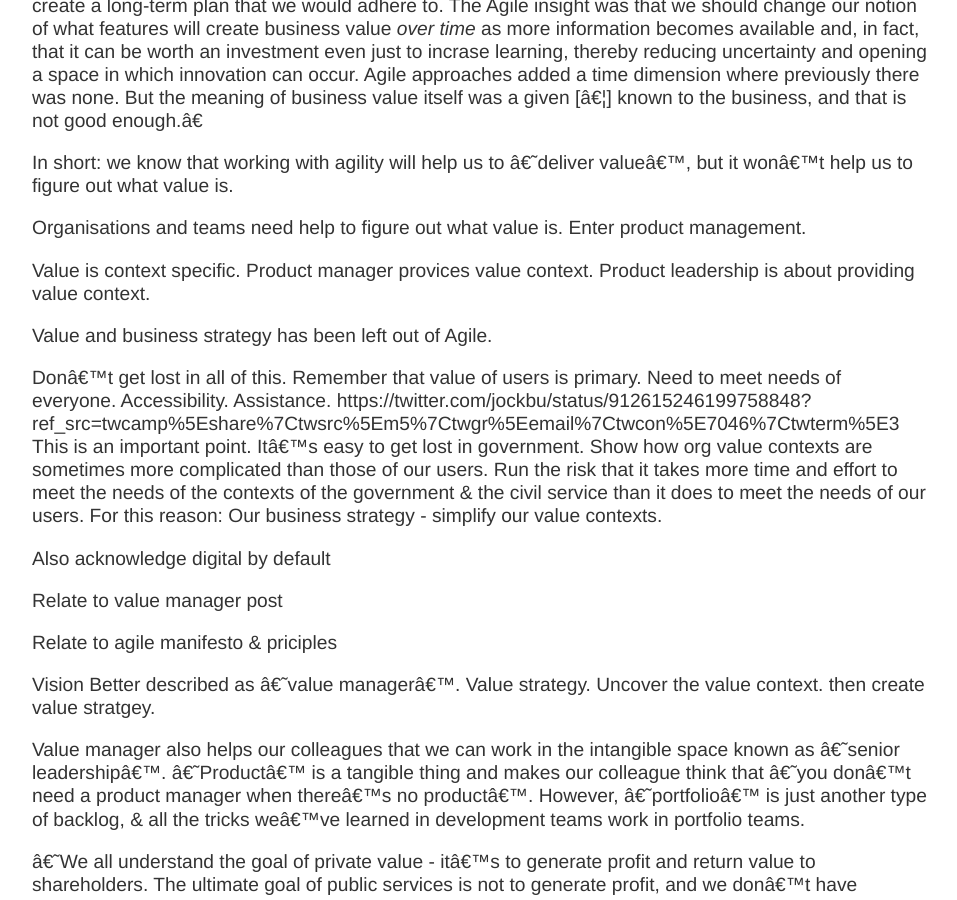
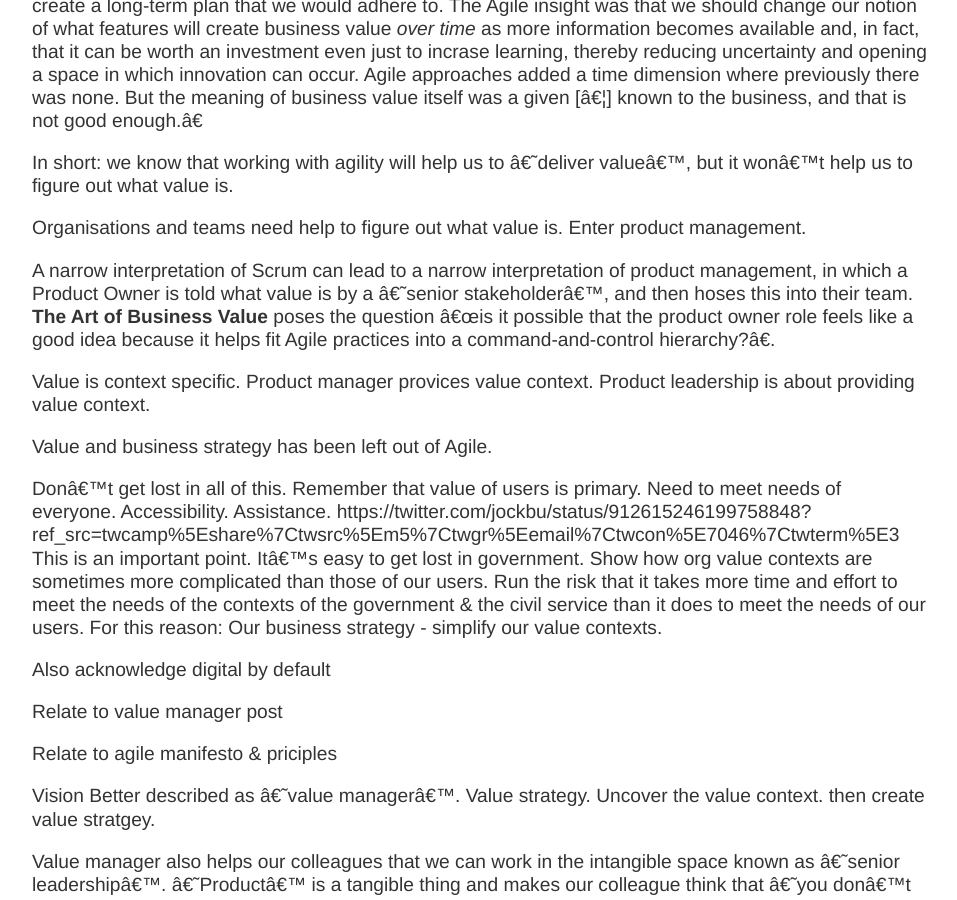
Before and after one commit to scottcolfer/scottcolfer.github.io, a Jekyll site: the page built from _posts/2018-03-02-value-context.md, in a window 1280 px wide and 900 px high, scrolled down 705 px. Shown: the whole window, without its empty margins (160-1117 px from the left). Built offline with Jekyll 4.4.1, drawn with Linux system fonts in a browser that asks for light colours; some of the changed lines change nothing that is shown; some of the changed text lies outside the part shown.

Commit message:
Update 2018-03-02-value-context.md

```diff
--- a/_posts/2018-03-02-value-context.md
+++ b/_posts/2018-03-02-value-context.md
@@ -19,6 +19,10 @@ One reason might be that the Agile Manifesto talks about value being our highest
 In short: we know that working with agility will help us to 'deliver value', but it won't help us to figure out what value is.
 
 Organisations and teams need help to figure out what value is. Enter product management.
+
+A narrow interpretation of Scrum can lead to a narrow interpretation of product management, in which a Product Owner is told what value is by a 'senior stakeholder', and then hoses this into their team. **The Art of Business Value** poses the question "is it possible that the product owner role feels like a good idea because it helps fit Agile practices into a command-and-control hierarchy?".
+
+
 
 
 Value is context specific.
@@ -74,8 +78,7 @@ What's the point of a product manager?
 
 Link back to my value manager post.
 
-"Is it possible that the product owner role feels like a good idea because it helps fit Agile practices into a command-and-control hierarchy?" p.85
-- does this explain the culdesac that product management can sometimes find itself in?
+
 
 "The product owner can be seen in a different light. Rather than being the authority of business value, making business value tradeoffs down to the feature level, the product owner can also be seen as the *visionary* responsible for a product or system, the person who communicates a vision behind a product and steers its development and evolution, the person who establishes a high level business value *context* in which the team generates solutions.
 The concept of the product owner's role makes all the more sense now that we have come to think of a business as a type of Complex Adaptive System (CAS). A CAS is a self-organising system with non-linearities and complex interactions, one in which leadership can influence, but not control, outcomes. An important function of leadership in a CAS is to provide context and incentives that nudge the system towards the desired outcomes. In John Henry Clippinger III's book 'The Biology of Business', a business organisation is presented as a Darwinian universe in which leaders and managers can set parameters that determine what ideas and behaviours are most likely to survive: 'Management cannot, and need not, have perfect information; the challenge of management is to create the conditions and contexts that select for a range of desired outcomes as in the processes of natural selection.'" p.??
```
